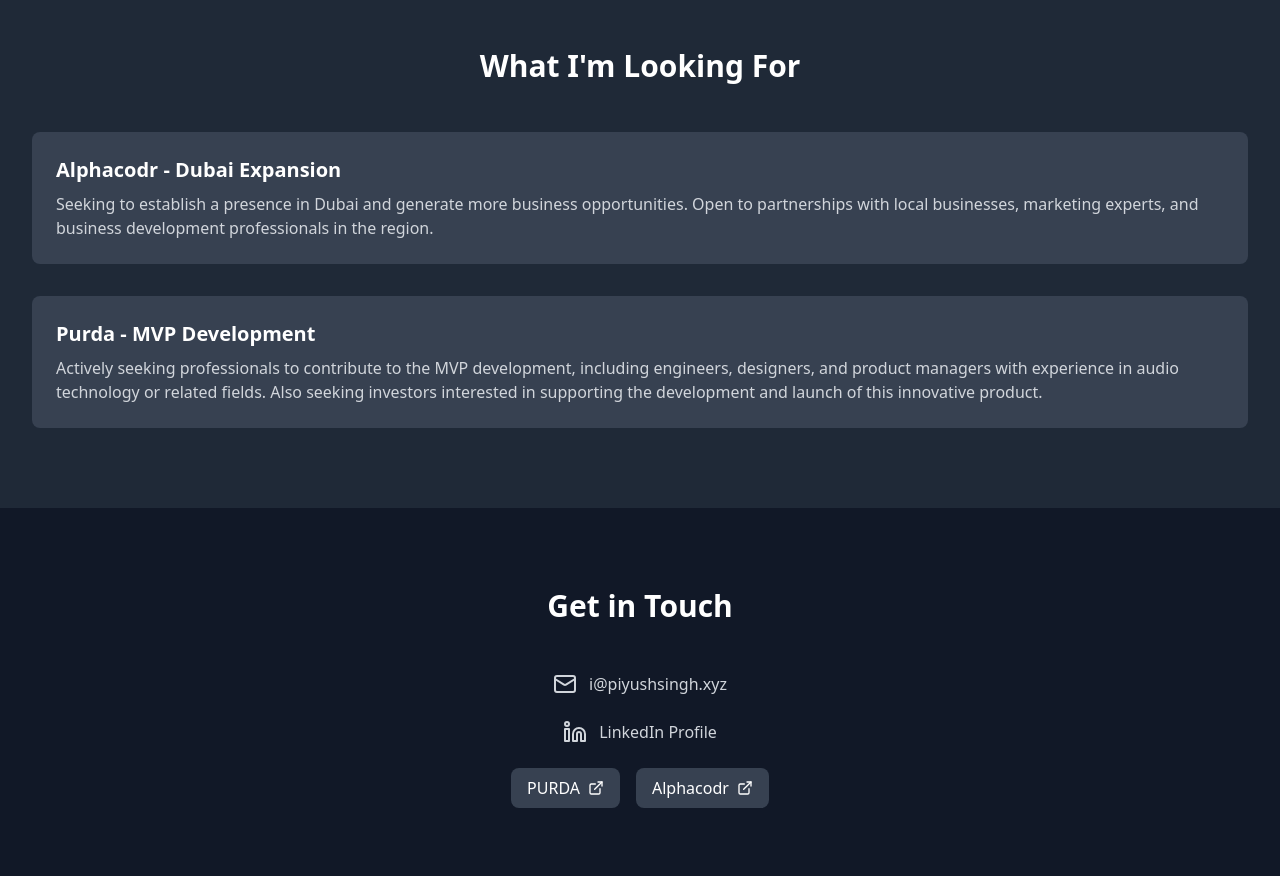
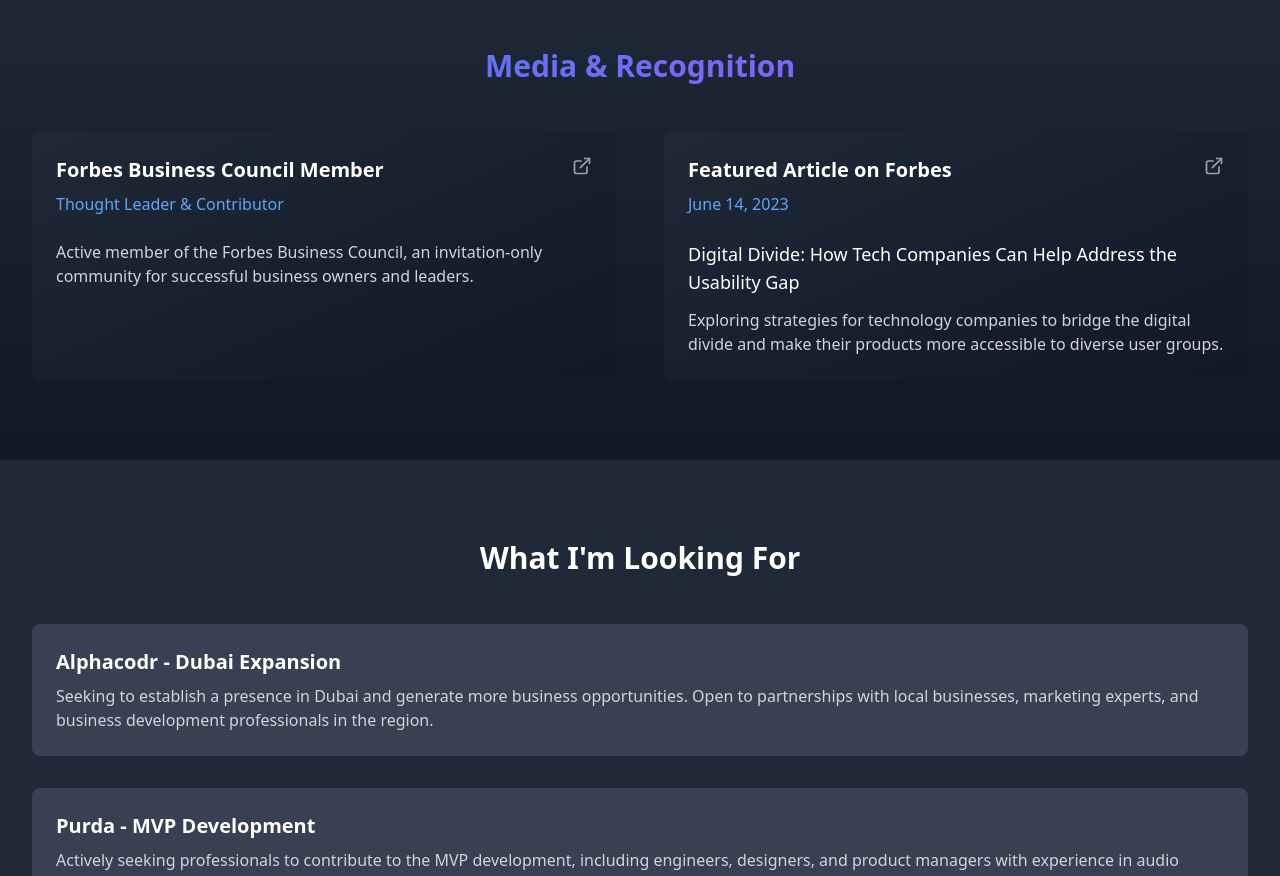
Before and after one commit to pysingh09/pysingh09.github.io, a React (Vite) app: page / in a window 1280 px wide. Shown: the part 1920-2796 px from the top of the page. Built offline with nearby package versions, Linux system fonts and the light colour scheme.

Commit message:
added more sections

```diff
--- a/src/App.tsx
+++ b/src/App.tsx
@@ -5,22 +5,27 @@ import Hero from './components/Hero';
 import About from './components/About';
 import Ventures from './components/Ventures';
 import Opportunities from './components/Opportunities';
+import Testimonials from './components/Testimonials';
 import Contact from './components/Contact';
+import BackToTop from './components/BackToTop';
+import MediaRecognition from './components/MediaRecognition';
 
 function App() {
   return (
-    <div className="min-h-screen bg-gray-900 text-white">
+    <div className="min-h-screen bg-gradient-to-b from-gray-900 via-gray-900 to-black text-white">
       <Navbar />
       <main>
         <Hero />
         <About />
         <Ventures />
+        <MediaRecognition />
         <Opportunities />
         <Contact />
       </main>
-      <footer className="bg-gray-800 py-6 text-center">
+      <footer className="bg-gray-800/50 backdrop-blur-sm py-6 text-center">
         <p className="text-gray-400">© {new Date().getFullYear()} Piyush Singh. All rights reserved.</p>
       </footer>
+      <BackToTop />
     </div>
   );
 }
--- /dev/null
+++ b/src/components/BackToTop.tsx
@@ -0,0 +1,38 @@
+import React, { useState, useEffect } from 'react';
+import { ArrowUp } from 'lucide-react';
+
+const BackToTop = () => {
+  const [isVisible, setIsVisible] = useState(false);
+
+  useEffect(() => {
+    const toggleVisibility = () => {
+      if (window.pageYOffset > 300) {
+        setIsVisible(true);
+      } else {
+        setIsVisible(false);
+      }
+    };
+
+    window.addEventListener('scroll', toggleVisibility);
+    return () => window.removeEventListener('scroll', toggleVisibility);
+  }, []);
+
+  const scrollToTop = () => {
+    window.scrollTo({
+      top: 0,
+      behavior: 'smooth',
+    });
+  };
+
+  return (
+    <button
+      className={`back-to-top ${isVisible ? 'visible' : ''}`}
+      onClick={scrollToTop}
+      aria-label="Back to top"
+    >
+      <ArrowUp size={24} />
+    </button>
+  );
+};
+
+export default BackToTop;
--- a/src/components/Contact.tsx
+++ b/src/components/Contact.tsx
@@ -3,42 +3,42 @@ import { Mail, Linkedin, ExternalLink } from 'lucide-react';
 
 const Contact = () => {
   return (
-    <section id="contact" className="py-20 bg-gray-900">
+    <section id="contact" className="py-20 bg-gradient-to-b from-gray-900 to-black">
       <div className="max-w-7xl mx-auto px-4 sm:px-6 lg:px-8">
-        <h2 className="text-3xl font-bold mb-12 text-center">Get in Touch</h2>
+        <h2 className="section-heading">Get in Touch</h2>
         <div className="max-w-3xl mx-auto">
-          <div className="flex flex-col items-center space-y-6">
+          <div className="flex flex-col items-center space-y-8">
             <a
               href="mailto:i@piyushsingh.xyz"
-              className="flex items-center space-x-3 text-gray-300 hover:text-white transition-colors"
+              className="flex items-center space-x-3 text-gray-300 hover:text-white transition-colors group"
             >
-              <Mail size={24} />
+              <Mail size={24} className="group-hover:scale-110 transition-transform" />
               <span>i@piyushsingh.xyz</span>
             </a>
             <a
               href="https://www.linkedin.com/in/piyushsinghxyz/"
               target="_blank"
               rel="noopener noreferrer"
-              className="flex items-center space-x-3 text-gray-300 hover:text-white transition-colors"
+              className="flex items-center space-x-3 text-gray-300 hover:text-white transition-colors group"
             >
-              <Linkedin size={24} />
+              <Linkedin size={24} className="group-hover:scale-110 transition-transform" />
               <span>LinkedIn Profile</span>
             </a>
-            <div className="flex flex-wrap justify-center gap-4 mt-8">
+            <div className="flex flex-wrap justify-center gap-6 mt-8">
               <a
                 href="https://purda.in/"
                 target="_blank"
                 rel="noopener noreferrer"
-                className="flex items-center space-x-2 bg-gray-700 hover:bg-gray-600 px-4 py-2 rounded-lg transition-colors"
+                className="primary-button flex items-center space-x-2"
               >
-                <span>PURDA</span>
+                <span>Purda</span>
                 <ExternalLink size={16} />
               </a>
               <a
                 href="https://alphacodr.com/"
                 target="_blank"
                 rel="noopener noreferrer"
-                className="flex items-center space-x-2 bg-gray-700 hover:bg-gray-600 px-4 py-2 rounded-lg transition-colors"
+                className="primary-button flex items-center space-x-2"
               >
                 <span>Alphacodr</span>
                 <ExternalLink size={16} />
--- /dev/null
+++ b/src/components/MediaRecognition.tsx
@@ -0,0 +1,69 @@
+import React from 'react';
+import { ExternalLink } from 'lucide-react';
+
+const MediaRecognition = () => {
+  return (
+    <section id="media" className="py-20 bg-gradient-to-b from-gray-800 to-gray-900">
+      <div className="max-w-7xl mx-auto px-4 sm:px-6 lg:px-8">
+        <h2 className="section-heading">Media & Recognition</h2>
+
+        <div className="grid md:grid-cols-2 gap-12">
+          {/* Forbes Business Council Profile */}
+          <div className="venture-card">
+            <div className="flex items-start justify-between mb-6">
+              <div>
+                <h3 className="text-xl font-semibold text-white mb-2">
+                  Forbes Business Council Member
+                </h3>
+                <p className="text-blue-400">Thought Leader & Contributor</p>
+              </div>
+              <a
+                href="https://www.forbes.com/councils/piyushsingh/"
+                target="_blank"
+                rel="noopener noreferrer"
+                className="text-gray-400 hover:text-white transition-colors transform hover:scale-110"
+                aria-label="View Forbes Profile"
+              >
+                <ExternalLink size={20} />
+              </a>
+            </div>
+            <p className="text-gray-300">
+              Active member of the Forbes Business Council, an invitation-only community
+              for successful business owners and leaders.
+            </p>
+          </div>
+
+          {/* Featured Article */}
+          <div className="venture-card">
+            <div className="flex items-start justify-between mb-6">
+              <div>
+                <h3 className="text-xl font-semibold text-white mb-2">
+                  Featured Article on Forbes
+                </h3>
+                <p className="text-blue-400">June 14, 2023</p>
+              </div>
+              <a
+                href="https://www.forbes.com/councils/forbesbusinesscouncil/2023/06/14/digital-divide-how-tech-companies-can-help-address-the-usability-gap/"
+                target="_blank"
+                rel="noopener noreferrer"
+                className="text-gray-400 hover:text-white transition-colors transform hover:scale-110"
+                aria-label="Read Article"
+              >
+                <ExternalLink size={20} />
+              </a>
+            </div>
+            <h4 className="text-lg font-medium text-white mb-3">
+              Digital Divide: How Tech Companies Can Help Address the Usability Gap
+            </h4>
+            <p className="text-gray-300">
+              Exploring strategies for technology companies to bridge the digital divide
+              and make their products more accessible to diverse user groups.
+            </p>
+          </div>
+        </div>
+      </div>
+    </section>
+  );
+};
+
+export default MediaRecognition;
--- /dev/null
+++ b/src/components/Testimonials.tsx
@@ -0,0 +1,44 @@
+import React from 'react';
+import { Quote } from 'lucide-react';
+
+const testimonials = [
+  {
+    name: 'John Smith',
+    role: 'CEO, Tech Innovations Ltd',
+    content: 'Working with Piyush was transformative for our business. His insights into the metaverse and blockchain technology helped us pivot successfully into Web3.',
+  },
+  {
+    name: 'Sarah Johnson',
+    role: 'Founder, Future Labs',
+    content: 'Piyush\'s leadership in the metaverse space is unparalleled. His vision and execution capabilities make him a valuable partner in any venture.',
+  },
+  {
+    name: 'Michael Chen',
+    role: 'Investment Director, VC Fund',
+    content: 'The depth of knowledge and strategic thinking Piyush brings to projects is exceptional. His work with XANA India showcases his ability to drive innovation.',
+  },
+];
+
+const Testimonials = () => {
+  return (
+    <section id="testimonials" className="py-20 bg-gray-800">
+      <div className="max-w-7xl mx-auto px-4 sm:px-6 lg:px-8">
+        <h2 className="section-heading">What People Say</h2>
+        <div className="grid md:grid-cols-3 gap-8">
+          {testimonials.map((testimonial, index) => (
+            <div key={index} className="testimonial-card">
+              <Quote className="text-blue-500 mb-4" size={32} />
+              <p className="text-gray-300 mb-4 italic">"{testimonial.content}"</p>
+              <div className="mt-4">
+                <p className="font-semibold text-white">{testimonial.name}</p>
+                <p className="text-blue-400">{testimonial.role}</p>
+              </div>
+            </div>
+          ))}
+        </div>
+      </div>
+    </section>
+  );
+};
+
+export default Testimonials;
--- a/src/components/Ventures.tsx
+++ b/src/components/Ventures.tsx
@@ -22,7 +22,7 @@ const ventures = [
   },
   {
     name: 'Webllisto Technologies',
-    role: 'Former Founder',
+    role: 'Founder',
     description: 'Led strategic growth and development of digital solutions.',
     link: 'https://webllisto.com/',
   },
--- a/src/index.css
+++ b/src/index.css
@@ -30,25 +30,25 @@ body {
 
 /* Enhanced Button Styles */
 .primary-button {
-  @apply bg-blue-600 text-white px-6 py-3 rounded-lg font-medium
+  @apply bg-gradient-to-r from-blue-600 to-blue-700 text-white px-6 py-3 rounded-lg font-medium
          transition-all duration-300 transform hover:scale-105
-         hover:bg-blue-700 hover:shadow-lg hover:shadow-blue-500/25
+         hover:from-blue-700 hover:to-blue-800 hover:shadow-lg hover:shadow-blue-500/25
          active:scale-95 focus:outline-none focus:ring-2
          focus:ring-blue-500 focus:ring-offset-2 focus:ring-offset-gray-900;
 }
 
 .secondary-button {
-  @apply bg-gray-700 text-white px-6 py-3 rounded-lg font-medium
+  @apply bg-gradient-to-r from-gray-700 to-gray-800 text-white px-6 py-3 rounded-lg font-medium
          transition-all duration-300 transform hover:scale-105
-         hover:bg-gray-600 hover:shadow-lg hover:shadow-gray-500/25
+         hover:from-gray-600 hover:to-gray-700 hover:shadow-lg hover:shadow-gray-500/25
          active:scale-95 focus:outline-none focus:ring-2
          focus:ring-gray-500 focus:ring-offset-2 focus:ring-offset-gray-900;
 }
 
 /* Enhanced Card Styles */
 .venture-card {
-  @apply bg-gray-800 rounded-lg p-6 transition-all duration-300
-         hover:bg-gray-700 hover:shadow-xl hover:shadow-black/25
+  @apply bg-gradient-to-br from-gray-800 to-gray-900 rounded-lg p-6 transition-all duration-300
+         hover:from-gray-700 hover:to-gray-800 hover:shadow-xl hover:shadow-black/25
          transform hover:-translate-y-1;
 }
 
@@ -57,3 +57,45 @@ body {
   @apply animate-bounce opacity-75 hover:opacity-100
          transition-opacity duration-300 cursor-pointer;
 }
+
+/* Back to Top Button */
+.back-to-top {
+  @apply fixed bottom-8 right-8 bg-blue-600 text-white p-3 rounded-full shadow-lg
+         transition-all duration-300 transform hover:scale-110 hover:bg-blue-700
+         opacity-0 pointer-events-none;
+}
+
+.back-to-top.visible {
+  @apply opacity-100 pointer-events-auto;
+}
+
+/* Enhanced Section Styles */
+.section-heading {
+  @apply text-3xl font-bold mb-12 text-center bg-gradient-to-r from-blue-500 to-purple-500
+         bg-clip-text text-transparent;
+}
+
+/* Enhanced Mobile Navigation */
+@media (max-width: 768px) {
+  .mobile-nav {
+    @apply fixed top-16 left-0 w-full bg-gray-900/95 backdrop-blur-sm
+           transform transition-all duration-300;
+  }
+}
+
+/* Enhanced Testimonial Styles */
+.testimonial-card {
+  @apply bg-gradient-to-br from-gray-800 to-gray-900 rounded-lg p-6
+         hover:from-gray-700 hover:to-gray-800 transition-all duration-300;
+}
+
+/* Loading Skeleton Animation */
+@keyframes shimmer {
+  0% { background-position: -200% 0; }
+  100% { background-position: 200% 0; }
+}
+
+.loading-skeleton {
+  @apply bg-gradient-to-r from-gray-800 via-gray-700 to-gray-800 bg-[length:200%_100%]
+         animate-[shimmer_1.5s_infinite];
+}
```
